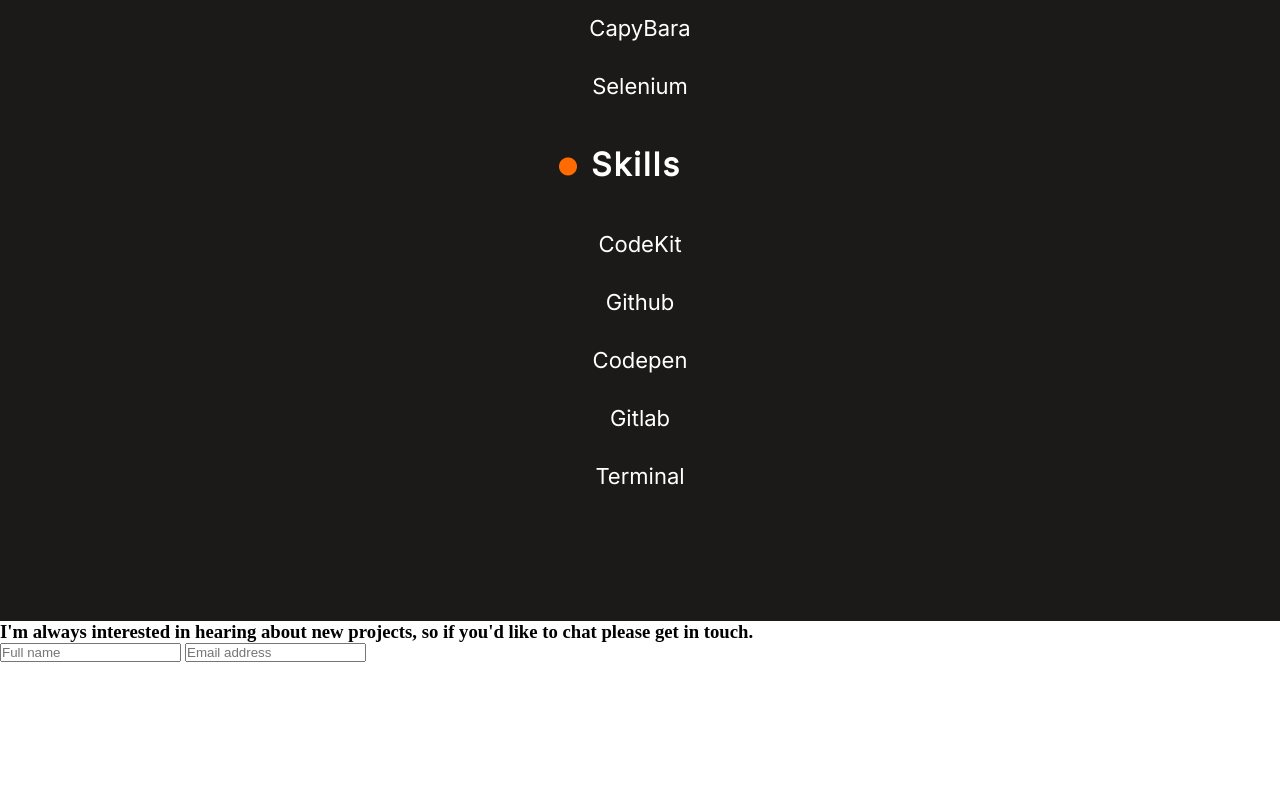
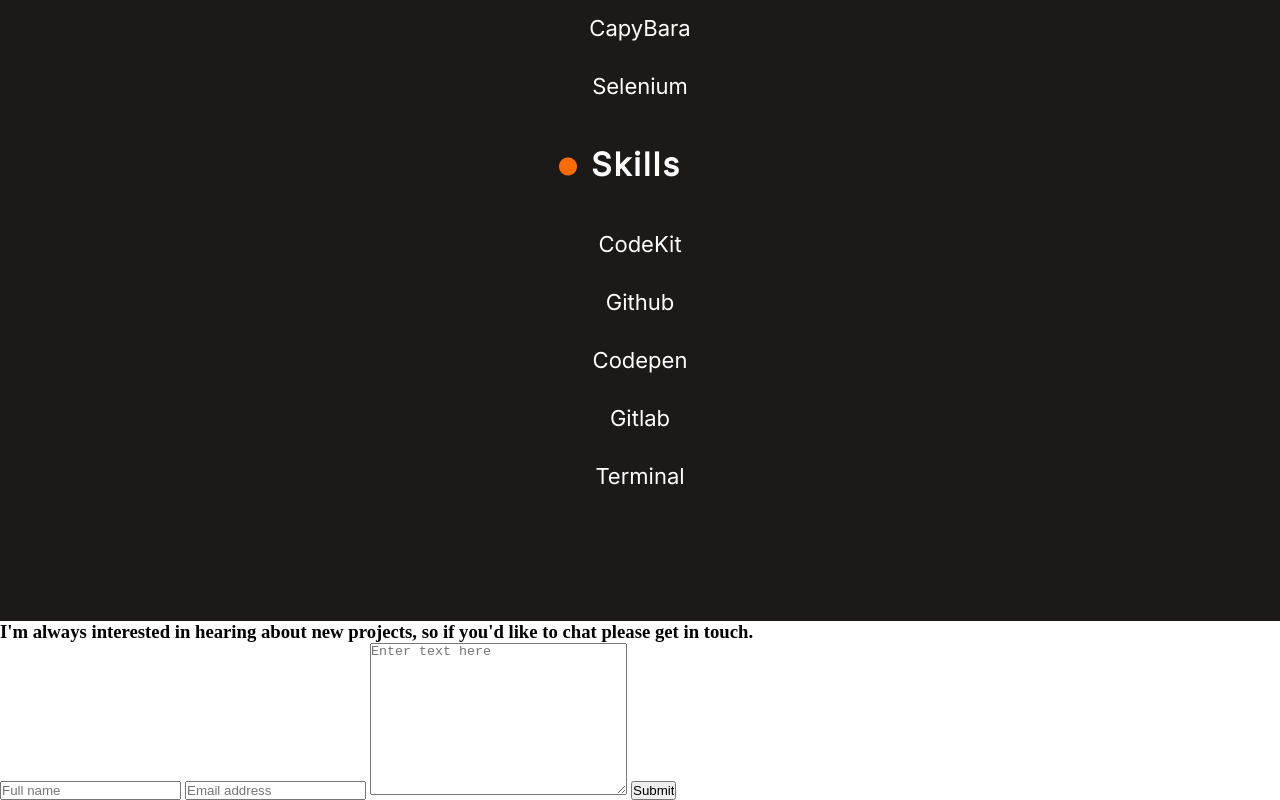
Before and after one commit to zmekonnen251/portofolio-website, a website: page index.html in a window 1280 px wide. Shown: the part 4445-5245 px from the top of the page. Before the commit the page ends 5107 px from the top, so only its background shows below. Drawn offline with Linux system fonts and the light colour scheme.

Commit message:
add textarea and submit button markup

```diff
--- a/index.html
+++ b/index.html
@@ -241,8 +241,18 @@
       </h3>
 
       <form action="" class="contact_form">
-        <input type="text" placeholder="Full name" required maxlength="30">
-        <input type="email" placeholder="Email address" required>
+        <input type="text" placeholder="Full name" required maxlength="30" />
+        <input type="email" placeholder="Email address" required />
+        <textarea
+          name="message"
+          id="message"
+          cols="30"
+          rows="10"
+          maxlength="500"
+          placeholder="Enter text here"
+        ></textarea>
+
+        <input type="submit" />
       </form>
     </section>
   </body>
```
